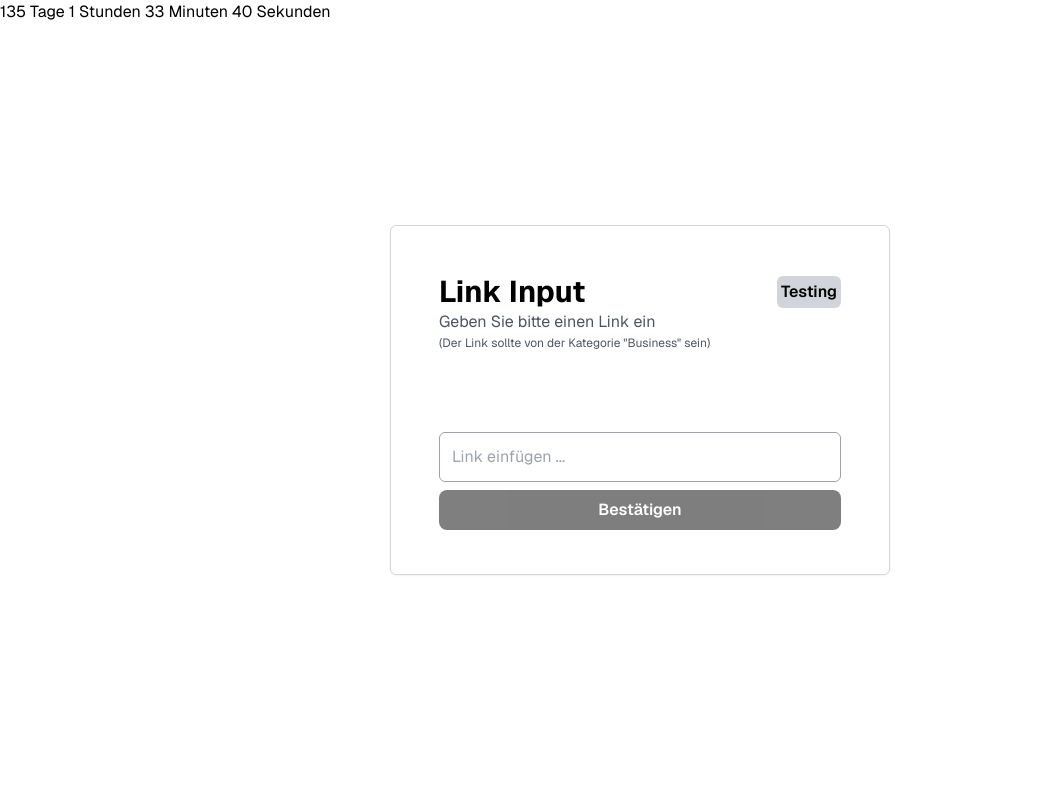
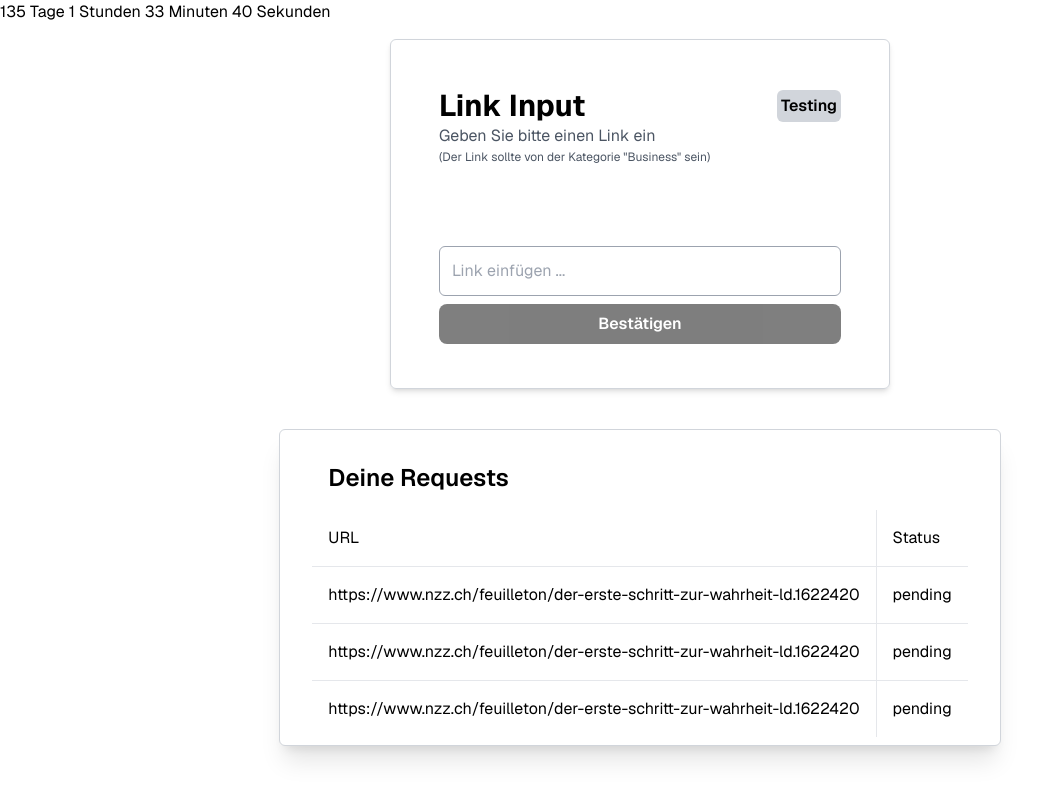
Before and after one commit to ugur-sa/financial-sentiment-analysis, a Next.js app: page / in a window 1280 px wide. Shown: the whole page, without its empty margins (0-1061 px from the left). Built offline with nearby package versions, Linux system fonts and the light colour scheme.

Commit message:
Add requests table with mock data

```diff
--- a/app/page.tsx
+++ b/app/page.tsx
@@ -3,6 +3,7 @@ import { useState, CSSProperties } from 'react';
 import BarLoader from 'react-spinners/BarLoader';
 import { useRouter } from 'next/navigation';
 import CountdownDate from '@/components/component/CountdownDate';
+import RequestsTable from '@/components/component/RequestsTable';
 
 const override: CSSProperties = {
 	display: 'block',
@@ -39,13 +40,28 @@ export default function Home() {
 		}
 	};
 
+	const mockRequests = [
+		{
+			url: 'https://www.nzz.ch/feuilleton/der-erste-schritt-zur-wahrheit-ld.1622420',
+			status: 'pending',
+		},
+		{
+			url: 'https://www.nzz.ch/feuilleton/der-erste-schritt-zur-wahrheit-ld.1622420',
+			status: 'pending',
+		},
+		{
+			url: 'https://www.nzz.ch/feuilleton/der-erste-schritt-zur-wahrheit-ld.1622420',
+			status: 'pending',
+		},
+	];
+
 	return (
 		<>
 			<div className="absolute left-0 top-0">
 				<CountdownDate targetDate="2024-06-01T00:00:00" />
 			</div>
 			<div className="flex h-full flex-col items-center justify-center gap-10">
-				<div className="h-[350px] w-[500px] rounded-md border border-gray-300 p-12 shadow-sm">
+				<div className="h-[350px] w-[500px] rounded-md border border-gray-300 p-12 shadow-md">
 					<div>
 						<div className="flex items-center justify-between">
 							<p className="text-3xl font-bold">Link Input</p>
@@ -88,6 +104,7 @@ export default function Home() {
 						data-testid="loader"
 					/>
 				)}
+				<RequestsTable requests={mockRequests} />
 			</div>
 		</>
 	);
--- a/app/process/page.tsx
+++ b/app/process/page.tsx
@@ -49,7 +49,7 @@ export default async function ProcessPage({ searchParams }: searchParams) {
 		} else {
 			const error: { message: string } = JSON.parse(await response.text());
 			const statusCode = response.status;
-
+			console.log(await response.json());
 			return (
 				<>
 					<Link href="/">Go back</Link>
--- /dev/null
+++ b/components/component/RequestsTable.tsx
@@ -0,0 +1,55 @@
+import Link from 'next/link';
+import React from 'react';
+
+type Requests = {
+	url: string;
+	status: string;
+};
+
+interface Props {
+	requests: Requests[];
+}
+
+const RequestsTable: React.FC<Props> = (props) => {
+	// Implement your component logic here
+	const requestLength = props.requests.length;
+	return (
+		<div className="no-scrollbar mb-4 w-fit overflow-scroll rounded-md border border-gray-300 bg-white px-8 pb-2 pt-8 shadow-xl">
+			<h3 className="mb-4 pl-4 text-2xl font-semibold">Deine Requests</h3>
+			<table className="table-auto">
+				<thead>
+					<tr className="border-b border-gray-200 hover:bg-gray-50">
+						<th className="border-r border-gray-200 p-4 text-start font-normal">
+							URL
+						</th>
+						<th className="p-4 text-start font-normal">Status</th>
+					</tr>
+				</thead>
+				<tbody>
+					{props.requests.map((request, i) => (
+						<tr
+							key={i}
+							className={`border-spacing-8 ${i + 1 !== requestLength ? 'border-b border-gray-200' : ''} hover:bg-gray-50`}
+						>
+							<td className="border-r border-gray-200 p-4">
+								{request.status === 'completed' ? (
+									<Link
+										href={`/process?url=${request.url}`}
+										className="text-blue-500"
+									>
+										{request.url}
+									</Link>
+								) : (
+									request.url
+								)}
+							</td>
+							<td className="p-4">{request.status}</td>
+						</tr>
+					))}
+				</tbody>
+			</table>
+		</div>
+	);
+};
+
+export default RequestsTable;
```
